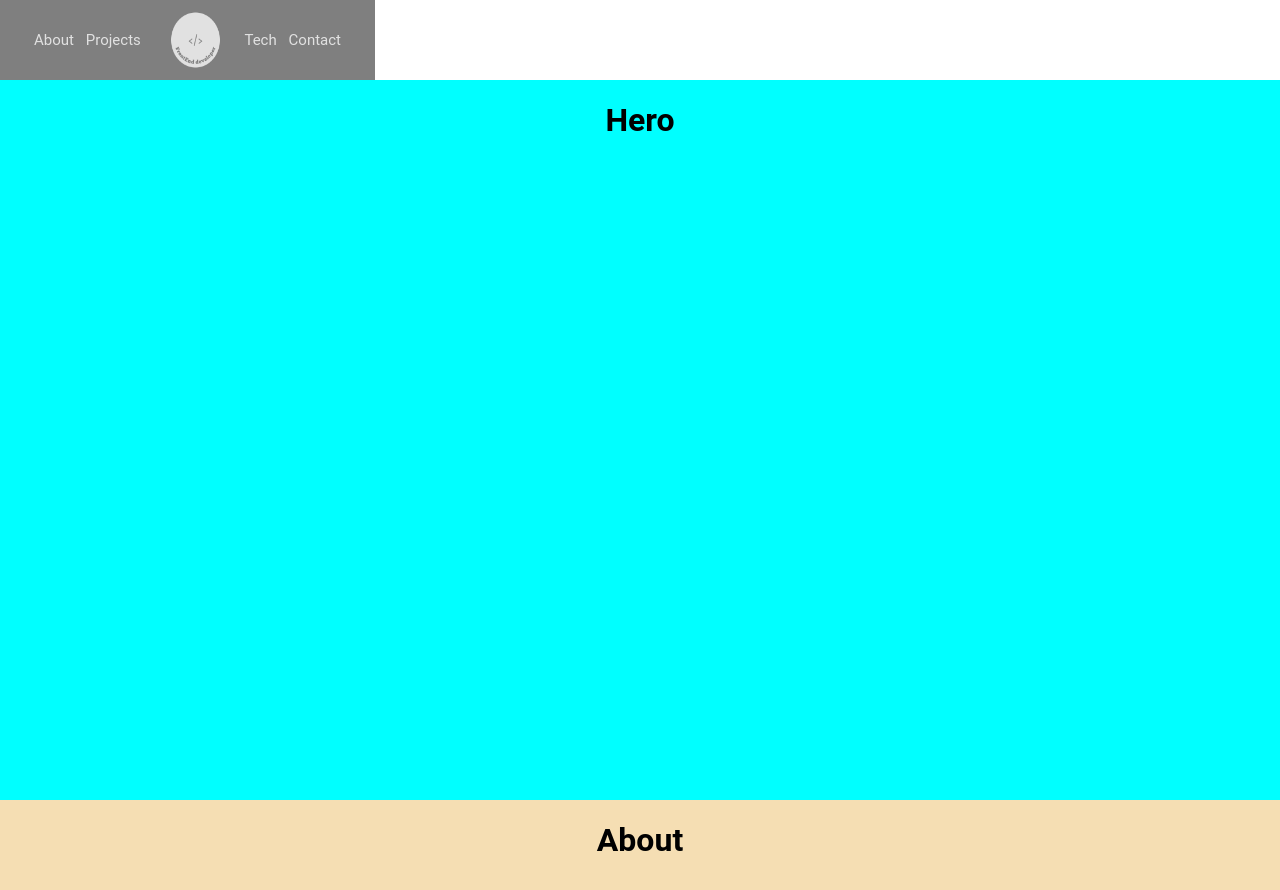
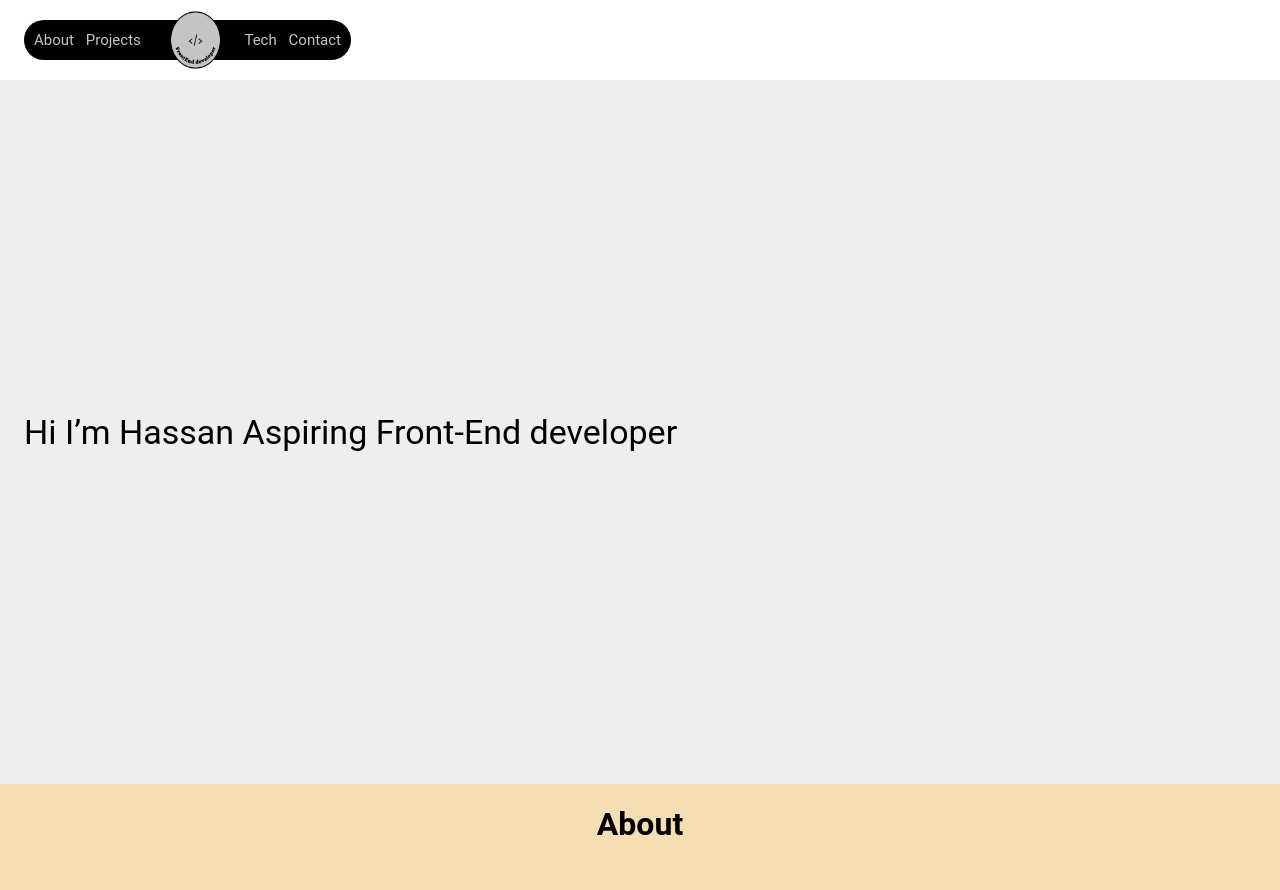
Before and after one commit to HassanObeid89/My_portfolio, a React (Create React App) app: page / in a window 1280 px wide. Shown: the top 890 px of the page. Built offline with nearby package versions, Linux system fonts and the light colour scheme.

Commit message:
Added the content of the hero section and styled it.

```diff
--- a/src/App.css
+++ b/src/App.css
@@ -1,4 +1,5 @@
 @import './components/Navbar.css';
+@import './components/HeroSection.css';
 
 .App {
   text-align: center;
@@ -20,12 +21,7 @@
   flex-direction: column;
 }
 
-.hero-container {
-  width: 100%;
-  height: 90vh;
-  background-color: aqua;
-  background-size: cover;
-}
+
 
 .about-container {
   width: 100%;
--- /dev/null
+++ b/src/components/HeroSection.css
@@ -0,0 +1,18 @@
+.hero-container {
+    position: relative;
+    width: 100%;
+    height: 88vh;
+    background-color: #EEEEEE;
+    background-size: cover;
+  }
+
+  .hero-container h1 {
+    position: absolute;
+    top: 50%;
+    transform: translateY(-50%);
+    margin: 0 24px ;
+    font-style: normal;
+    font-weight: normal;
+    font-size: 34px;
+    line-height: 41px;
+  }
--- a/src/components/HeroSection.jsx
+++ b/src/components/HeroSection.jsx
@@ -3,7 +3,7 @@ import React from "react";
 export default function HeroSection() {
   return (
     <div id="hero" className="hero-container">
-      <h1>Hero</h1>
+      <h1>Hi I’m Hassan Aspiring Front-End developer</h1>
     </div>
   );
 }
--- a/src/components/Navbar.css
+++ b/src/components/Navbar.css
@@ -4,8 +4,8 @@ nav {
     height: 80px;
     left: 0px;
     top: 0px;
-    background-color: #000000;
-    opacity: 0.5;
+    /* background-color: #000000;
+    opacity: 0.5; */
   }
   nav .bar {
     position: absolute;
```
